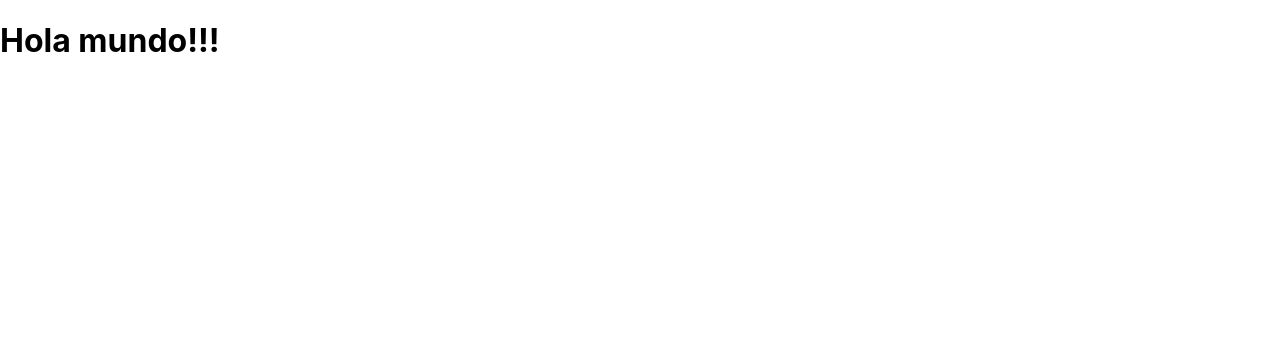
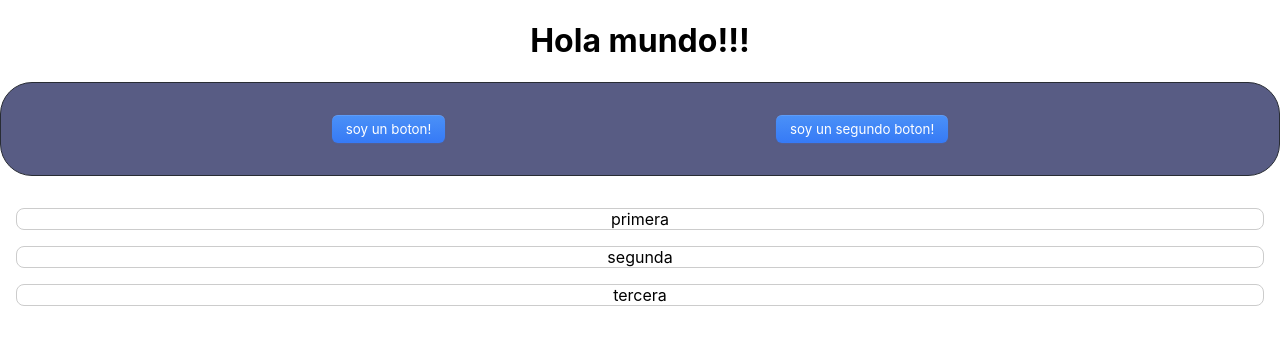
Before and after one commit to LColamonici/test-react, a React (Create React App) app: page / in a window 1280 px wide. Shown: the top 344 px of the page. Built offline with nearby package versions, Linux system fonts and the light colour scheme.

Commit message:
render dinamico de listas

```diff
--- a/src/App.css
+++ b/src/App.css
@@ -28,6 +28,27 @@
   color: #61dafb;
 }
 
+.Botonera{
+  display: flex;
+  justify-content: space-evenly;
+  border: 1px solid #282c34;
+  background-color: #585c84;
+  padding: 2rem 0;
+  border-radius: 2rem;
+}
+
+.lista{
+  list-style: none;
+  margin:2rem 0;
+  padding:0;
+  background-color: #61dafb;
+}
+
+.lista li{
+  margin:1rem 0;
+  border: 1px solid maroon;
+}
+
 @keyframes App-logo-spin {
   from {
     transform: rotate(0deg);
--- a/src/App.js
+++ b/src/App.js
@@ -1,28 +1,28 @@
 import logo from './logo.svg';
 import './App.css';
 import React from "react";
+import Boton from './components/boton'
+import Lista from './components/Lista';
 
 function App() {
-  /*return (
-    <div className="App">
-      <header className="App-header">
-        <img src={logo} className="App-logo" alt="logo" />
-        <p>
-          Edit <code>src/App.js</code> and save to reload.
-        </p>
-        <a
-          className="App-link"
-          href="https://reactjs.org"
-          target="_blank"
-          rel="noopener noreferrer"
-        >
-          Learn React
-        </a>
-      </header>
+  const contenidoLista = [
+    {id:1, txt:"primera"},
+    {id:2, txt:"segunda"},
+    {id:1, txt:"tercera"}
+  ];
+
+  return (
+  <div className='App'>
+    <h1>Hola mundo!!!</h1>
+    <div className='Botonera'>
+      <Boton texto="soy un boton!"/>
+      <Boton texto="soy un segundo boton!"/>
     </div>
-  );*/
-  //return React.createElement('h1', {}, "hola mundo!");
-  return <h1>Hola mundo!!!</h1>;
+    <Lista contenido={contenidoLista} />
+  </div>
+  );
 }
 
+
+
 export default App;
--- /dev/null
+++ b/src/components/Lista.css
@@ -0,0 +1,11 @@
+.listaElementos{
+  list-style: none;
+  margin:2rem 0;
+  padding:0;
+}
+
+.listaElementos li{
+  margin:1rem;
+  border: 1px solid #ccc;
+  border-radius: 0.5rem;
+}
--- /dev/null
+++ b/src/components/Lista.js
@@ -0,0 +1,14 @@
+import "./Lista.css"
+import React from "react"
+
+function Lista(props){
+    return (
+        <ul className="listaElementos">
+            {props.contenido.map((goal)=>{
+                return (<li>{goal.txt}</li>);
+            })}
+        </ul>
+    );
+}
+
+export default Lista;
--- /dev/null
+++ b/src/components/boton.css
@@ -0,0 +1,27 @@
+button{
+    background-color: bisque;
+    color: brown;
+    padding: 1%;
+}
+button {
+  display: flex;
+  flex-direction: column;
+  align-items: center;
+  padding: 6px 14px;
+  font-family: -apple-system, BlinkMacSystemFont, 'Roboto', sans-serif;
+  border-radius: 6px;
+  border: none;
+
+  color: #fff;
+  background: linear-gradient(180deg, #4B91F7 0%, #367AF6 100%);
+   background-origin: border-box;
+  box-shadow: 0px 0.5px 1.5px rgba(54, 122, 246, 0.25), inset 0px 0.8px 0px -0.25px rgba(255, 255, 255, 0.2);
+  user-select: none;
+  -webkit-user-select: none;
+  touch-action: manipulation;
+}
+
+button:active {
+  box-shadow: inset 0px 0.8px 0px -0.25px rgba(255, 255, 255, 0.2), 0px 0.5px 1.5px rgba(54, 122, 246, 0.25), 0px 0px 0px 3.5px rgba(58, 108, 217, 0.5);
+  outline: 0;
+}
--- /dev/null
+++ b/src/components/boton.js
@@ -0,0 +1,9 @@
+import "./boton.css"
+import React from "react"
+
+function Boton(props) {
+    //const txt = Boton.texto;
+    return (<button>{props.texto}</button>);
+}
+
+export default Boton;
```
Also changed, not shown: src/index.css (line endings or trailing spaces).
